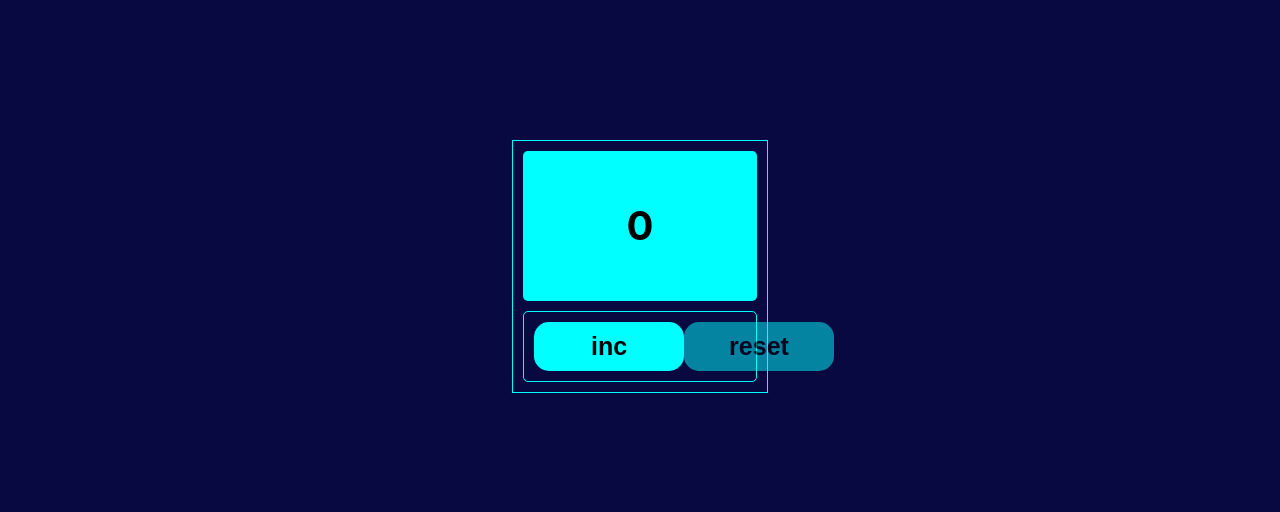
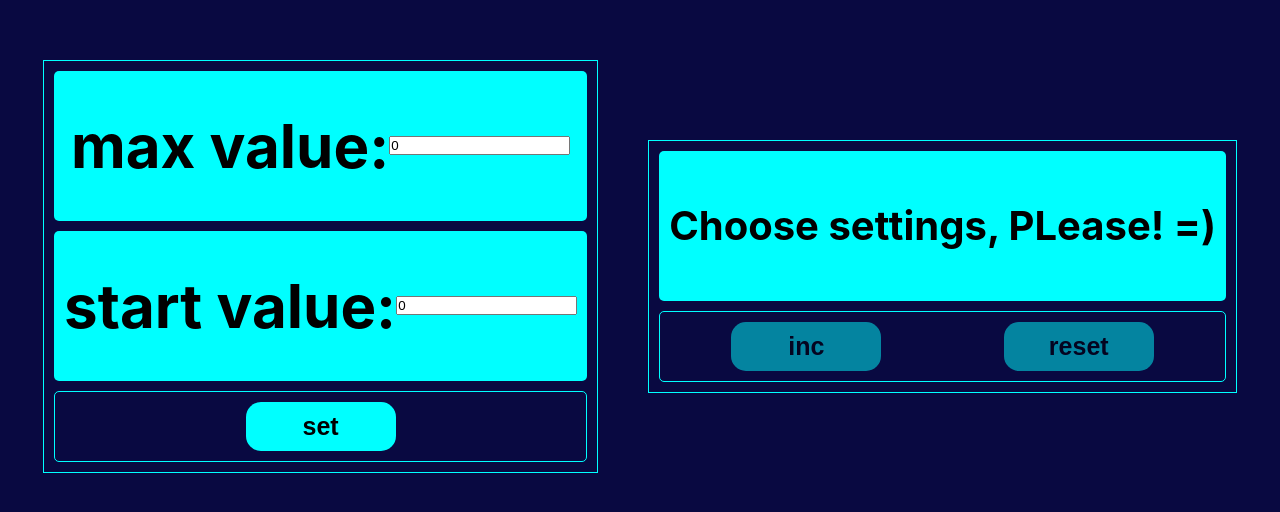
Before and after one commit to Jgatzwow/exam-counter-app, a React (Create React App) app: page / in a window 1280 px wide. Shown: the part 134-646 px from the top of the page. Built offline with nearby package versions, Linux system fonts and the light colour scheme.

Commit message:
created settings component with all logic

```diff
--- a/src/App.css
+++ b/src/App.css
@@ -10,13 +10,13 @@
     display: flex;
     justify-content: center;
     align-items: center;
+    gap: 50px;
 }
 
 
-.App {
+.content__wrapper {
     border: 1px solid cyan;
     background: #090941;
-    width: 20vw;
 }
 
 .counter {
@@ -70,3 +70,15 @@
     cursor: pointer;
     background: yellow;
 }
+
+.error__input {
+    border: 1px solid red;
+    color: red;
+}
+.default__input {
+
+}
+
+.error__input:focus {
+    outline: none;
+}
--- a/src/App.tsx
+++ b/src/App.tsx
@@ -1,37 +1,80 @@
 import React, {useState} from 'react';
 import './App.css';
-import {Counter} from './components/counter/Counter';
+import {CounterScreen} from './components/CounterScreen/CounterScreen';
 import {SuperButton} from './components/common/SuperButton';
+import {Settings} from './components/Settings/Settings';
+import {ErrorScreen} from './components/ErrorScreen/ErrorScren';
 
 function App() {
+    const greeting = 'Choose settings, PLease! =)'
+    let initialStateValue = 0
 
-    const [count, setCount] = useState<number>(0)
+    const [count, setCount] = useState(initialStateValue)
+    const [threshold, setThreshold] = useState(initialStateValue)
+    const [maxValue, setMaxValue] = useState(initialStateValue)
+    const [startValue, setStartValue] = useState(initialStateValue)
+    const [error, setError] = useState<string | null>(null)
+    const [screenToggle, setScreenToggle] = useState<boolean>(false)
+
 
     const incrementCount = () => {
+        if (count !== threshold)
             setCount(count + 1)
     }
 
     const resetCount = () => {
-        setCount(0)
+        setCount(startValue)
     }
+
+    /*    useEffect(() => {
+            let countAsString = localStorage.getItem('counterScreenVal')
+            if (countAsString) {
+                let newCount = JSON.parse(countAsString)
+                setCount(newCount)
+            }
+        }, [])
+
+        useEffect(() => {
+            localStorage.setItem('counterScreenVal', JSON.stringify(count))
+        }, [count])*/
+
 
     return (
         <div className={'App__wrapper'}>
-            <div className="App">
-                <div className={'counter'}>
-                    <Counter count={count}/>
+
+            <div className={'content__wrapper'}>
+                <Settings setCount={setCount}
+                          setThreshold={setThreshold}
+                          maxValue={maxValue}
+                          setMaxValue={setMaxValue}
+                          startValue={startValue}
+                          setStartValue={setStartValue}
+                          error={error}
+                          setError={setError}
+                          setScreenToggle={setScreenToggle}
+                />
             </div>
+            <div className="content__wrapper">
+                <div>
+                    {error ? <ErrorScreen error={error}/>
+                        : <div className={'counter'}>
+                            <CounterScreen greeting={greeting}
+                                           count={count}
+                                           threshold={threshold}
+                                           screenToggle={screenToggle}/>
+                        </div>}
                     <div className={'btn_wrapper'}>
                         <SuperButton className={'inc__btn'}
-                                 disabled={count === 5}
+                                     disabled={count === threshold}
                                      onClick={incrementCount}>
                             inc
                         </SuperButton>
                         <SuperButton className={'inc__btn'}
-                                 disabled={count === 0}
+                                     disabled={count === startValue}
                                      onClick={resetCount}>
                             reset
                         </SuperButton>
+                    </div>
                 </div>
             </div>
         </div>
--- /dev/null
+++ b/src/components/CounterScreen/CounterScreen.tsx
@@ -0,0 +1,22 @@
+import React from 'react';
+import s from './CounterScreen.module.css'
+
+type PropsType = {
+    count: number
+    threshold: number
+    greeting: string
+    screenToggle: boolean
+}
+
+
+export const CounterScreen = (props: PropsType) => {
+    const {count, threshold, greeting, screenToggle} = props
+    return (
+        <>{
+            screenToggle ? <div className={count === threshold ? s.red__counter : s.counter}>
+                    {count}
+                </div>
+                : <div>{greeting}</div>
+        }</>
+    )
+}
--- /dev/null
+++ b/src/components/ErrorScreen/ErrorScreen.module.css
@@ -0,0 +1,3 @@
+.error {
+    color: red;
+}
--- /dev/null
+++ b/src/components/ErrorScreen/ErrorScren.tsx
@@ -0,0 +1,13 @@
+import React, {FC} from 'react';
+import styles from './ErrorScreen.module.css'
+
+type PropsType ={
+    error: string | null
+}
+
+export const ErrorScreen: FC<PropsType> = (props) => {
+    const {error} = props
+    return (
+        <div className={styles.error}>{error}</div>
+    )
+}
--- /dev/null
+++ b/src/components/Settings/Settings.tsx
@@ -0,0 +1,71 @@
+import React, {FC} from 'react';
+import {SuperButton} from '../common/SuperButton';
+
+type PropsType = {
+    setCount: (startVal: number) => void
+    setThreshold: (threshold: number) => void
+    maxValue: number
+    startValue: number
+    setStartValue: (startVal: number) => void
+    setMaxValue: (maxVal: number) => void
+    setError: (err: string | null) => void
+    setScreenToggle: (flag: boolean) => void
+    error: string | null
+}
+
+
+export const Settings: FC<PropsType> = (props) => {
+    const {
+        setCount, setThreshold, setMaxValue,
+        startValue, setStartValue, maxValue,
+        setError, setScreenToggle, error
+    } = props
+
+
+    const onMaxValueChangeHandler = (e: React.ChangeEvent<HTMLInputElement>) => {
+        setMaxValue(+e.currentTarget.value)
+        setError(null)
+    }
+    const onStartValueChangeHandler = (e: React.ChangeEvent<HTMLInputElement>) => {
+        setStartValue(+e.currentTarget.value)
+        setError(null)
+    }
+
+
+    const onSetCountBtnHandler = () => {
+        if (startValue === maxValue) {
+            setError('Start value cannot equal max value')
+        } else if (startValue < 0) {
+            setError('Values cannot be negative integers')
+        } else if (startValue > maxValue) {
+            setError('Starting value cannot be bigger than max value')
+        } else {
+            setError(null)
+            setCount(startValue)
+            setThreshold(maxValue)
+            setScreenToggle(true)
+        }
+
+    }
+
+    return (
+        <div>
+            <div className={'counter'}>
+                <h2>max value:</h2>
+                <input className={error ? 'error__input' : 'default__input'} onChange={onMaxValueChangeHandler}
+                       value={maxValue} type="number"/>
+            </div>
+            <div className={'counter'}>
+                <h2>start value:</h2>
+                <input className={error ? 'error__input' : 'default__input'} onChange={onStartValueChangeHandler}
+                       value={startValue} type="number"/>
+            </div>
+            <div className={'btn_wrapper'}>
+
+                <SuperButton onClick={onSetCountBtnHandler} className={'inc__btn'}>
+                    set
+                </SuperButton>
+            </div>
+        </div>
+    )
+}
--- a/src/components/counter/Counter.tsx
+++ /dev/null
@@ -1,14 +0,0 @@
-import React from 'react';
-import s from './Counter.module.css'
-
-type PropsType = {
-    count: number
-}
-
-
-export const Counter = (props: PropsType) => {
-    const {count} = props
-    return <div className={count === 5 ? s.red__counter : s.counter}>
-        {count}
-    </div>
-}
--- a/src/index.tsx
+++ b/src/index.tsx
@@ -5,12 +5,10 @@ import App from './App';
 import reportWebVitals from './reportWebVitals';
 
 const root = ReactDOM.createRoot(
-  document.getElementById('root') as HTMLElement
+    document.getElementById('root') as HTMLElement
 );
 root.render(
-  <React.StrictMode>
-    <App />
-  </React.StrictMode>
+    <App/>
 );
 
 // If you want to start measuring performance in your app, pass a function
```
Also changed, not shown: src/components/CounterScreen/CounterScreen.module.css (renamed from src/components/counter/Counter.module.css). Lines whose indentation alone changed are shown as unchanged.
